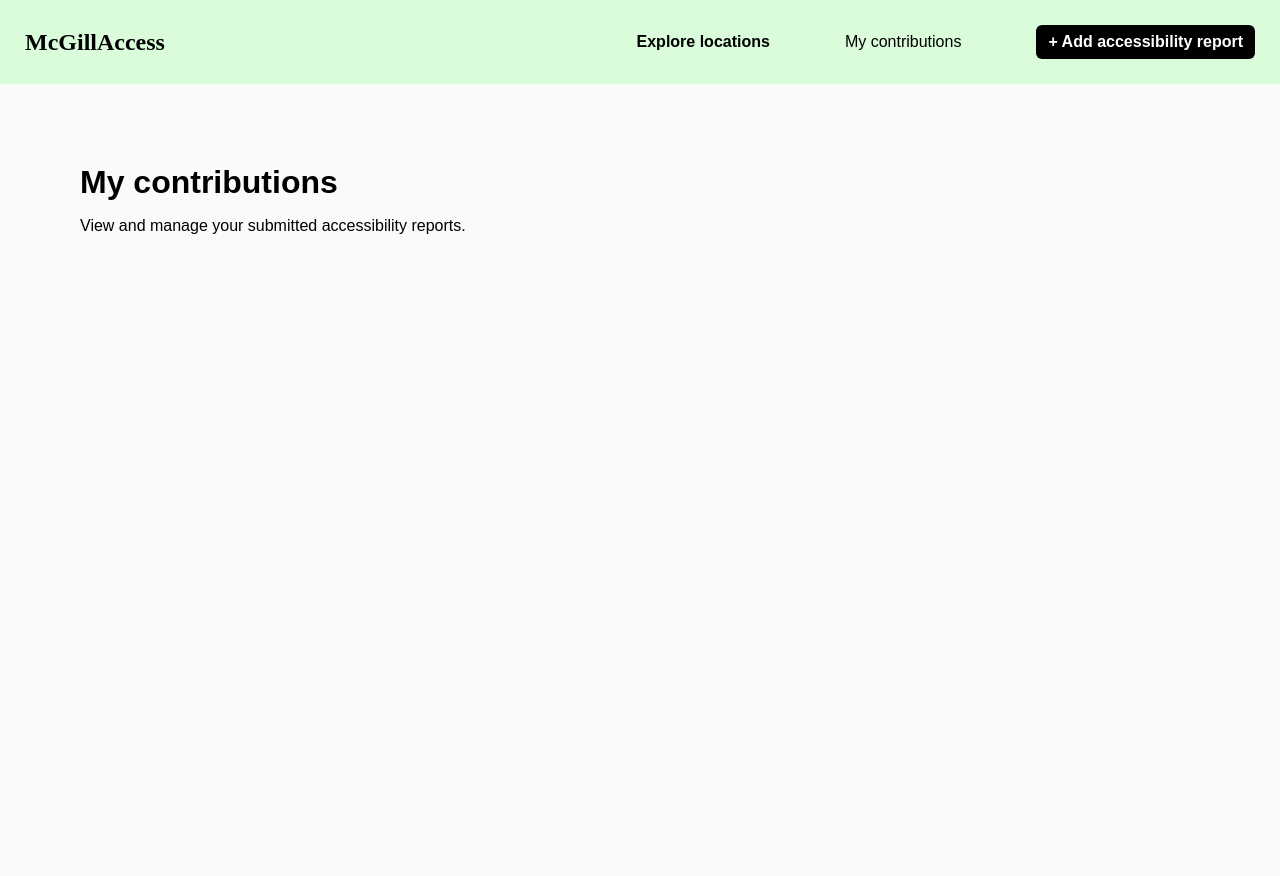
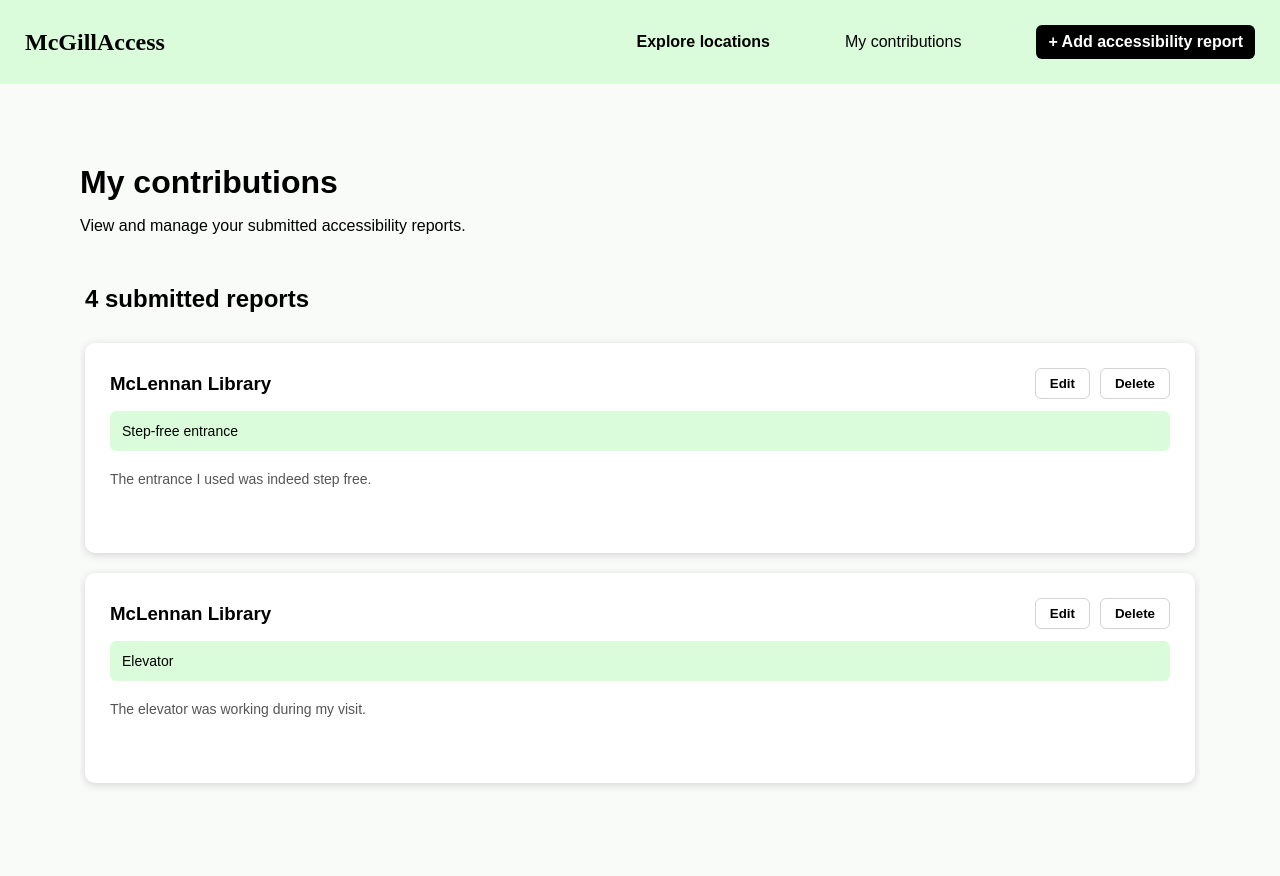
Before and after one commit to rtsej/COMP307_Project, a plain HTML site: page contributions.html in a window 1280 px wide. Before the commit the page ends 800 px from the top, so only its background shows below. Drawn offline with Linux system fonts and the light colour scheme.

Commit message:
worked on contributions

```diff
--- a/contributions.html
+++ b/contributions.html
@@ -51,6 +51,78 @@
             font-family: sans-serif;
             padding-left: 80px;
         }
+
+        .contributions {
+            margin: 50px 80px;
+            font-family: sans-serif;
+        }
+
+        .contributions h2 {
+            margin-bottom: 20px;
+            margin-left: 5px;
+        }
+
+        .list {
+            height: 65vh;
+            overflow-y: auto;
+            display: flex;
+            flex-direction: column;
+            gap: 20px;
+            padding: 10px 5px;
+        }
+
+        .reportCard {
+            flex: 0 0 160px;
+            background-color: white;
+            border-radius: 10px;
+            padding: 25px;
+            box-shadow: 0 2px 8px lightgray;
+        }
+
+        .date {
+            color: gray;
+            font-size: 14px;
+        }
+
+        .reportHeader { /*miow*/
+            display: flex;
+            justify-content: space-between;
+            align-items: center;
+        }
+
+        .reportHeader h3 {
+            margin: 0;
+        }
+
+        .reportButtons {
+            display: flex;
+            gap: 10px;
+        }
+
+        .reportButtons button {
+            padding: 7px 14px;
+            border: none;
+            border-radius: 6px;
+            cursor: pointer;
+            color: black;
+            background-color: white;
+            border: 1px solid lightgray;
+        }
+
+        .features {
+            display: block;
+            background-color: #dbfcdb;
+            padding: 12px;
+            border-radius: 6px;
+            margin-top: 12px;
+            font-size: 14px;
+        }
+
+        .comment {
+            margin-top: 20px;
+            color: #555555;
+            font-size: 14px;
+        }
     </style>
 </head>
 
@@ -66,6 +138,44 @@
 
     <h1 class="title">My contributions</h1>
     <p class="subtitle">View and manage your submitted accessibility reports.</p>
+
+    <div class="contributions">
+
+        <h2>4 submitted reports</h2>
+
+        <div class="list">  <!-- HARDCODED -->
+            <div class="reportCard">
+                <div class="reportHeader">
+                    <h3>McLennan Library</h3>
+                    <div class="reportButtons">
+                        <button onclick="edit()"><b>Edit</b></button>
+                        <button><b>Delete</b></button> <!-- TODO -->
+                    </div>
+                </div>
+                <div class="features">Step-free entrance</div>
+                <p class="comment">The entrance I used was indeed step free.</p>
+            </div>
+
+            <div class="reportCard">
+                <div class="reportHeader">
+                    <h3>McLennan Library</h3>
+                    <div class="reportButtons">
+                        <button onclick="edit()"><b>Edit</b></button>
+                        <button><b>Delete</b></button> <!-- TODO -->
+                    </div>
+                </div>
+                <div class="features">Elevator</div>
+                <p class="comment">The elevator was working during my visit.</p>
+            </div>
+
+        </div>
+    </div>
 </body>
 
+<script>
+    function edit() {
+        window.location.href = "sumbit.html";
+    }
+</script>
+
 </html>
```
Also changed, not shown: search.html (+2 -2 lines).
